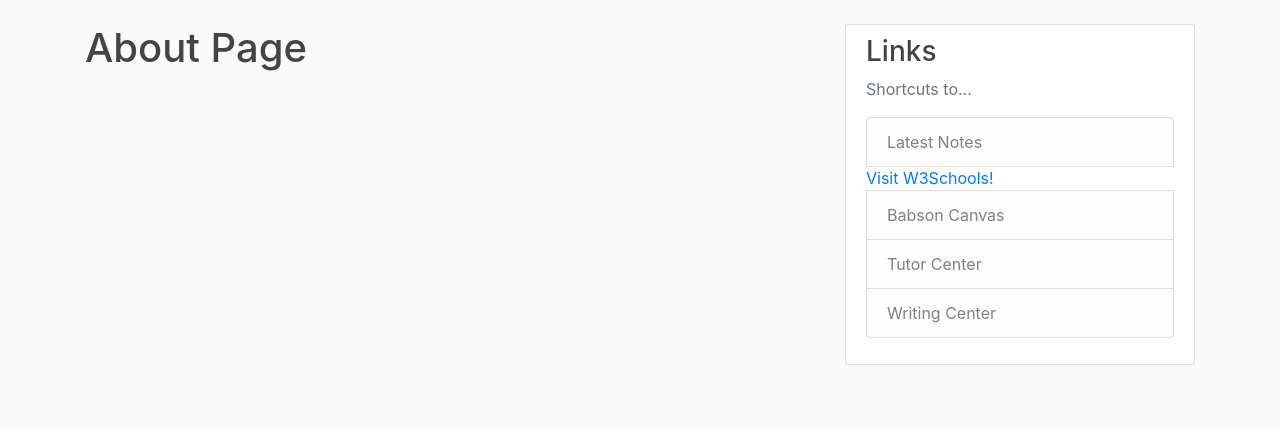
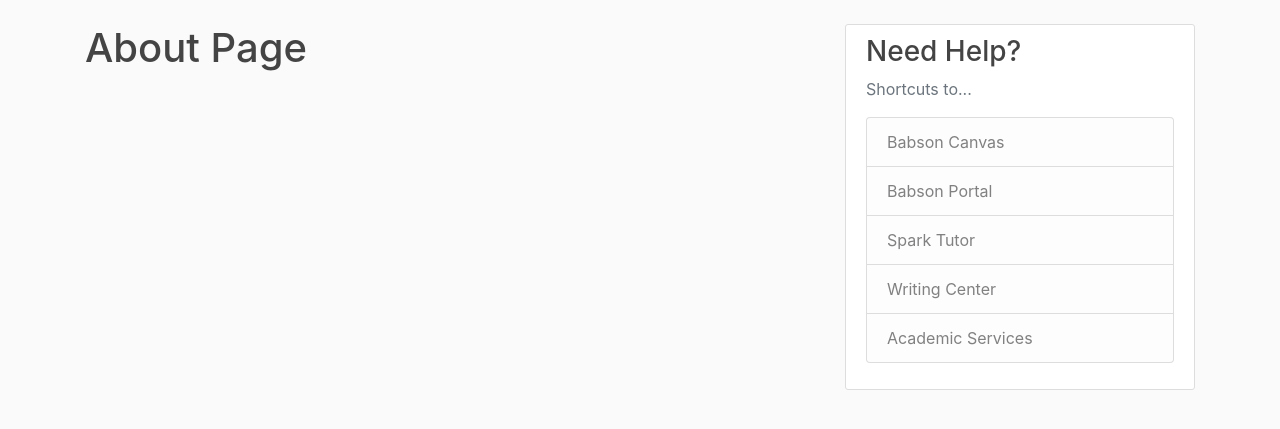
Before and after one commit to JasmineGong1107/Final-Project, a Flask app: page /about in a window 1280 px wide. Shown: the part 56-485 px from the top of the page. Run offline with Flask 2, Linux system fonts and the light colour scheme; some libraries are stand-ins or nearby versions.

Commit message:
links added

```diff
--- a/notescloud/app/__init__.py
+++ b/notescloud/app/__init__.py
@@ -12,7 +12,7 @@
 db = SQLAlchemy(app)
 bcrypt = Bcrypt(app)
 login_manager = LoginManager(app)
-login_manager.login_view = "users.login"
+login_manager.login_view = "login"
 login_manager.login_message_category = "info"
 app.config["MAIL_SERVER"] = "smtp.googlemail.com"
 app.config["MAIL_PORT"] = 587
--- a/notescloud/app/templates/layout.html
+++ b/notescloud/app/templates/layout.html
@@ -65,14 +65,21 @@
             </div>
             <div class="col-md-4">
                 <div class="content-section">
-                    <h3>Links</h3>
+                    <h3>Need Help?</h3>
                     <p class='text-muted'>Shortcuts to...
                     <ul class="list-group">
-                        <li class="list-group-item list-group-item-light">Latest Notes</li>
-                        <a href="https://www.w3schools.com/" target="_blank">Visit W3Schools!</a>
-                        <li class="list-group-item list-group-item-light">Babson Canvas</li>
-                        <li class="list-group-item list-group-item-light">Tutor Center</li>
-                        <li class="list-group-item list-group-item-light">Writing Center</li>
+                        <a class="list-group-item list-group-item-light" href="https://canvasdiscovery.babson.edu/"
+                            target="_blank">Babson Canvas</a>
+                        <a class="list-group-item list-group-item-light"
+                            href="https://fusionmx.babson.edu/Fusebox/index.cfm?method=Auth.ShowLoginForm&showHeader=false&babsonauth_home=https%3A%2F%2Ffusionmx%2Ebabson%2Eedu%2FFusebox%2Findex%2Ecfm%3Fmethod%3DAuth%2ERedirectToHub"
+                            target="_blank">Babson Portal</a>
+                        <a class="list-group-item list-group-item-light" href="https://babson.mywconline.net/"
+                            target="_blank">Spark Tutor</a>
+                        <a class="list-group-item list-group-item-light" href="https://babson.mywconline.com/"
+                            target="_blank">Writing Center</a>
+                        <a class="list-group-item list-group-item-light"
+                            href="https://ssoeasy.babson.edu/LoginFormIdentityProvider/Login.aspx?ReturnUrl=%2fLoginFormIdentityProvider%2fDefault.aspx"
+                            target="_blank">Academic Services</a>
                     </ul>
                     </p>
                 </div>
```
Also changed, not shown: notescloud/app/config.py (deleted).
